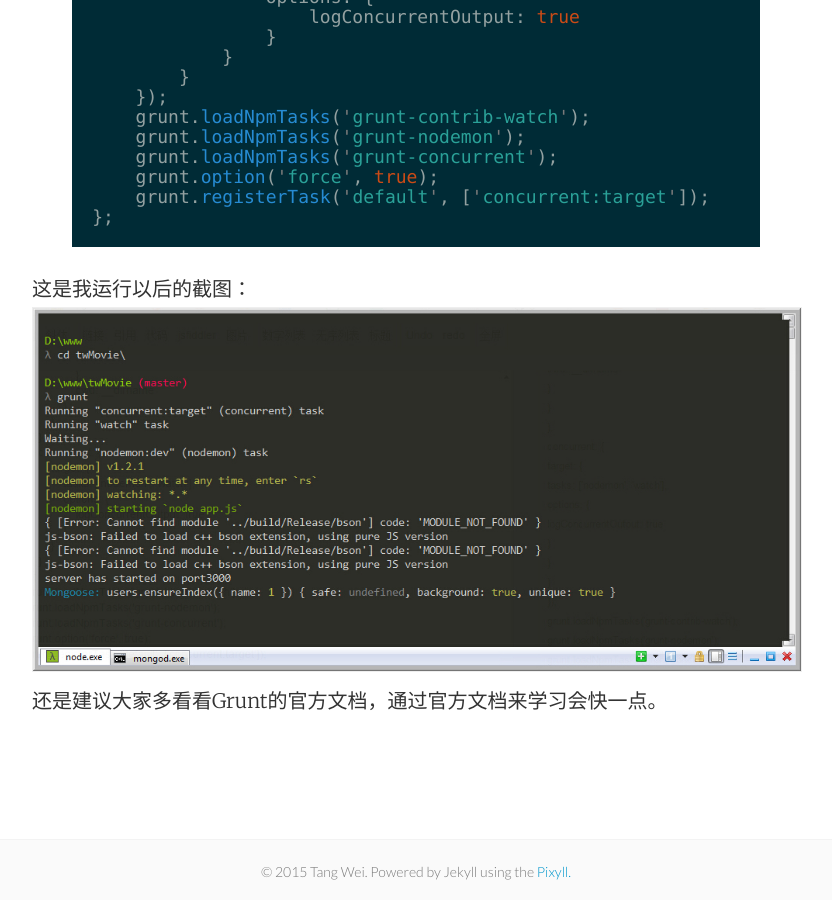
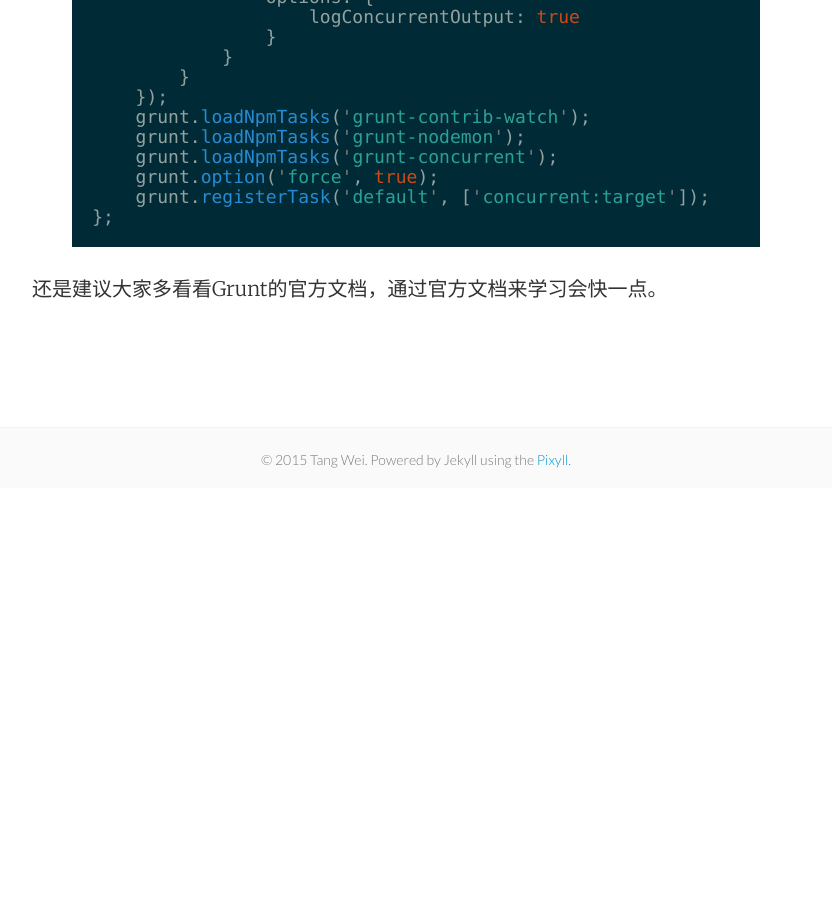
Before and after one commit to tw93/tw93.github.io, a Jekyll site: the page built from _posts/2015-02-18-yeoman-grunt-bower-2.md, in a window 1280 px wide and 900 px high, scrolled down 4467 px. Shown: the whole window, without its empty margins (224-1056 px from the left). Built offline with Jekyll 4.4.1, drawn with Linux system fonts in a browser that asks for light colours; after the commit the page ends 4955 px from its top, so only the background shows below that.

```diff
--- a/_posts/2015-02-18-yeoman-grunt-bower-2.md
+++ b/_posts/2015-02-18-yeoman-grunt-bower-2.md
@@ -143,6 +143,4 @@
 };
 {%endhighlight%}
 
-这是我运行以后的截图：
-![grunt](http://tw93.github.io/images/grunt.jpg)
 还是建议大家多看看Grunt的官方文档，通过官方文档来学习会快一点。
```
